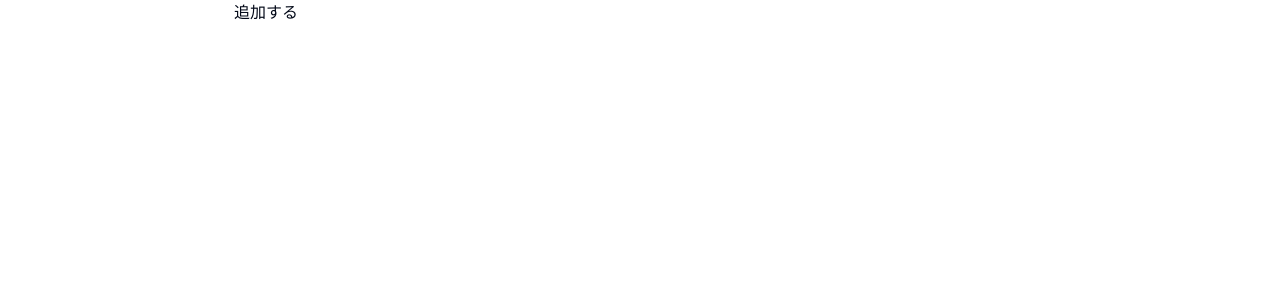
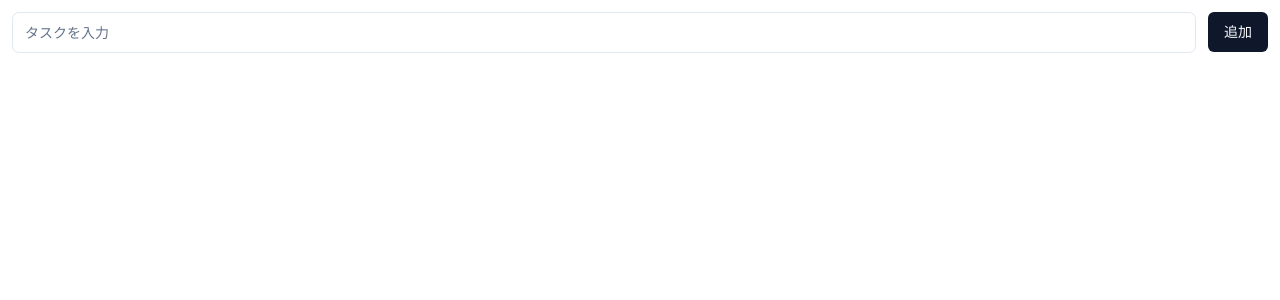
Before and after one commit to kuru-shu/TODO-APP, a Next.js app: page / in a window 1280 px wide. Shown: the top 300 px of the page. Built offline with nearby package versions, Linux system fonts and the light colour scheme.

Commit message:
use shadcn component

```diff
--- a/src/components/addButton.tsx
+++ b/src/components/addButton.tsx
@@ -2,6 +2,7 @@ import { todoListAtom } from '@/state/todoList';
 import { todoTextAtom } from '@/state/todoText';
 import { FC } from 'react';
 import { useRecoilState } from 'recoil';
+import { Button } from './ui/button';
 
 const AddButton: FC = () => {
   const [todoText, setTodoText] = useRecoilState(todoTextAtom);
@@ -14,6 +15,6 @@ const AddButton: FC = () => {
     setTodoText('');
   };
 
-  return <button onClick={onClick}>追加する</button>;
+  return <Button onClick={onClick}>追加</Button>;
 };
 export default AddButton;
--- a/src/components/addTodo.tsx
+++ b/src/components/addTodo.tsx
@@ -6,10 +6,10 @@ import AddTodoForm from './addTodoForm';
 
 const AddTodo: FC = () => {
   return (
-    <>
+    <div className="flex gap-3 m-3">
       <AddTodoForm />
       <AddButton />
-    </>
+    </div>
   );
 };
 export default AddTodo;
--- a/src/components/addTodoForm.tsx
+++ b/src/components/addTodoForm.tsx
@@ -1,12 +1,21 @@
 import { todoTextAtom } from '@/state/todoText';
 import { ChangeEvent, FC } from 'react';
 import { useRecoilState } from 'recoil';
+import { Input } from './ui/input';
 
 const AddTodoForm: FC = () => {
   const [todoText, setTodoText] = useRecoilState(todoTextAtom);
   const onChange = (e: ChangeEvent<HTMLInputElement>) => {
     setTodoText(e.target.value);
   };
-  return <input type="text" value={todoText} onChange={onChange} />;
+  return (
+    <Input
+      type="text"
+      value={todoText}
+      placeholder="タスクを入力"
+      onChange={onChange}
+      className="peer w-full h-full bg-transparent text-blue-gray-700 font-sans font-normal outline outline-0 focus:outline-0 disabled:bg-blue-gray-50 disabled:border-0 transition-all placeholder-shown:border placeholder-shown:border-blue-gray-200 placeholder-shown:border-t-blue-gray-200 border focus:border-2 border-t-transparent focus:border-t-transparent text-sm px-3 py-2.5 rounded-[7px] border-blue-gray-200 focus:border-gray-900"
+    />
+  );
 };
 export default AddTodoForm;
--- a/src/components/todoList.tsx
+++ b/src/components/todoList.tsx
@@ -3,6 +3,7 @@
 import { todoListAtom } from '@/state/todoList';
 import { FC } from 'react';
 import { useRecoilValue } from 'recoil';
+import { Button } from './ui/button';
 
 const TodoList: FC = () => {
   const todoList = useRecoilValue(todoListAtom);
@@ -12,9 +13,9 @@ const TodoList: FC = () => {
       <ul>
         {todoList.map((todoItem, index) => {
           return (
-            <li key={index}>
-              <span>{todoItem}</span>
-              <button>完了</button>
+            <li key={index} className="mt-2">
+              <span className="mr-1">{todoItem}</span>
+              <Button className="">完了</Button>
             </li>
           );
         })}
```
